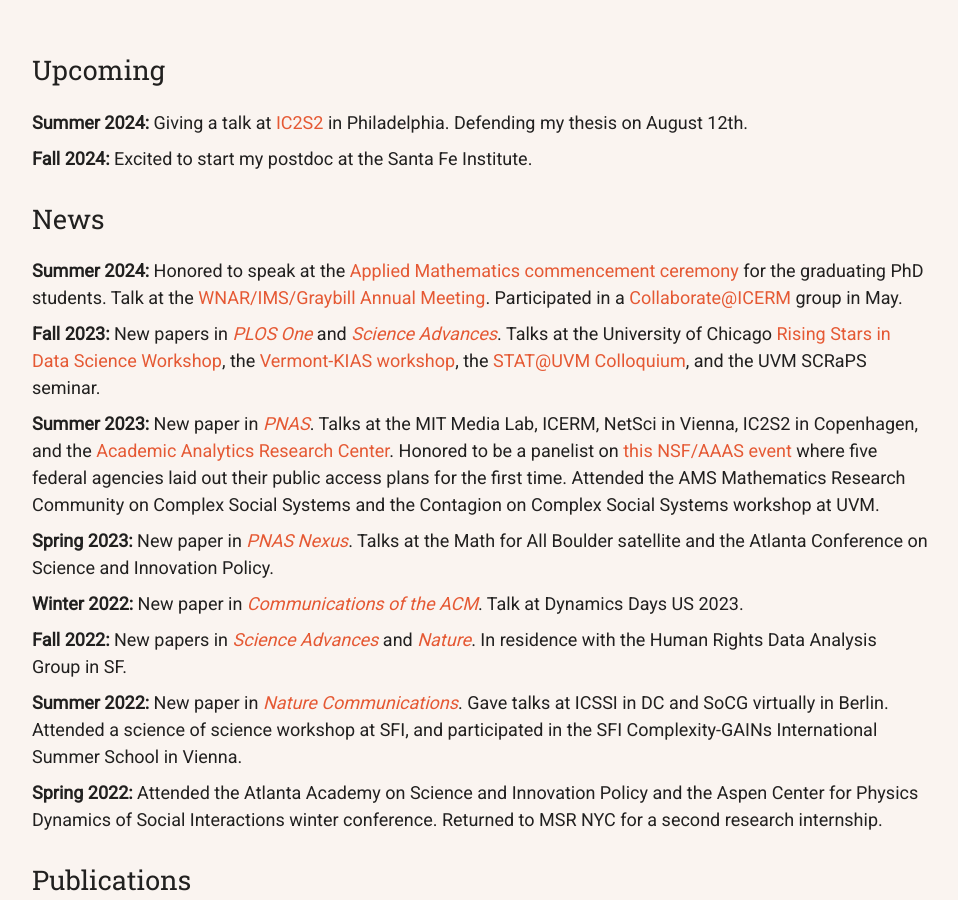
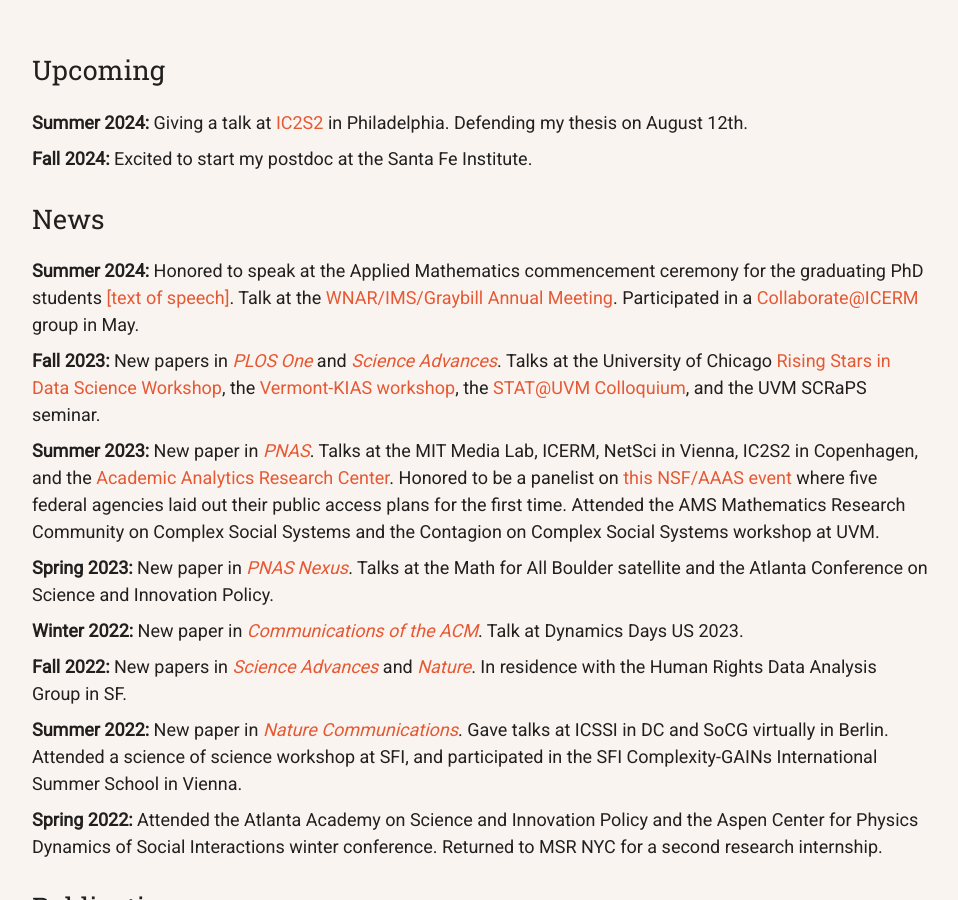
Before and after one commit to samzhang111/samzhang111.github.io, a Jekyll site: the page built from main.html, in a window 1280 px wide and 900 px high, scrolled down 788 px. Shown: the whole window, without its empty margins (160-1118 px from the left). Built offline with Jekyll 4.4.1, drawn with Linux system fonts in a browser that asks for light colours; nearby versions of some CDN libraries.

Commit message:
link to speech differently

```diff
--- a/main.html
+++ b/main.html
@@ -61,7 +61,7 @@
           </ul>
           <div class="sectitle">News</div>
           <ul>
-              <li><b>Summer 2024:</b> Honored to speak at the <a href="/text/commencement.txt" target="_blank">Applied Mathematics commencement ceremony</a> for the graduating PhD students. Talk at the <a href="https://www.wnar.org/wnar2024" target="_blank">WNAR/IMS/Graybill Annual Meeting</a>. Participated in a <a href="https://icerm.brown.edu/collaborate/" target="_blank">Collaborate@ICERM</a> group in May.</li>
+              <li><b>Summer 2024:</b> Honored to speak at the Applied Mathematics commencement ceremony for the graduating PhD students <a href="/text/commencement.txt" target="_blank">[text of speech]</a>. Talk at the <a href="https://www.wnar.org/wnar2024" target="_blank">WNAR/IMS/Graybill Annual Meeting</a>. Participated in a <a href="https://icerm.brown.edu/collaborate/" target="_blank">Collaborate@ICERM</a> group in May.</li>
               <li><b>Fall 2023:</b> New papers in <a target="_blank" href="https://doi.org/10.1371/journal.pone.0290534"><em>PLOS One</em></a> and <a target="_blank" href="https://www.science.org/doi/10.1126/sciadv.adi2205"><em>Science Advances</em></a>. Talks at the University of Chicago <a href="https://datascience.uchicago.edu/research/postdoctoral-programs/rising-stars/#description" target="_blank">Rising Stars in Data Science Workshop</a>, the <a
                       href="https://vermontcomplexsystems.org/events/vermont-kias/" target="_blank">Vermont-KIAS workshop</a>, the <a href="https://site.uvm.edu/statatuvm/seminars/" target="_blank">STAT@UVM Colloquium</a>, and the UVM SCRaPS
                   seminar.</li>
```
